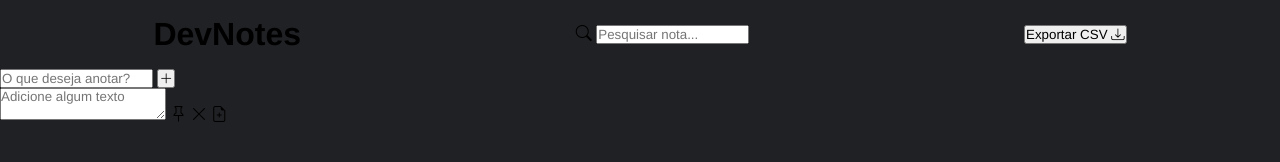
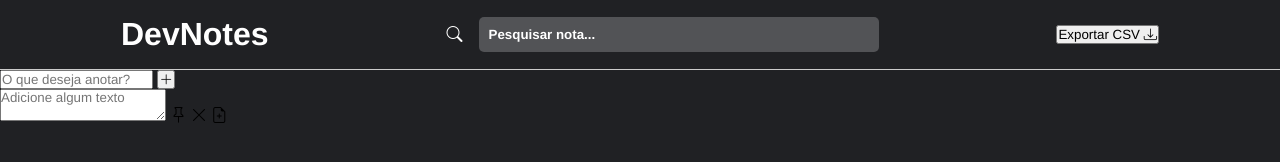
Before and after one commit to luisfrancisco2b/dev-notes-js, a plain HTML site: page index.html in a window 1280 px wide. Drawn offline with nearby package versions, Linux system fonts and the light colour scheme.

Commit message:
style: add search-container and search-container input CSS style

```diff
--- a/css/style.css
+++ b/css/style.css
@@ -19,5 +19,33 @@ header {
   display: flex;
   justify-content: space-around;
   align-items: center;
-  padding: 1rem;
+  padding: 1rem 2rem;
+  color: #fff;
+  border-bottom: 1px solid #ccc;
 }
+
+/* search-container */
+#search-container {
+  display: flex;
+  align-items: center;
+  gap: 1rem;
+}
+
+#search-container input {
+  flex: 1;
+  width: 400px;
+  padding: 10px;
+  border: none;
+  border-radius: 5px;
+  background-color: #525356;
+  color: #fff;
+  font-weight: bold;
+}
+
+#search-container input:focus {
+  outline: none;
+}
+
+#search-container input::placeholder {
+  color: #fff;
+}
```
